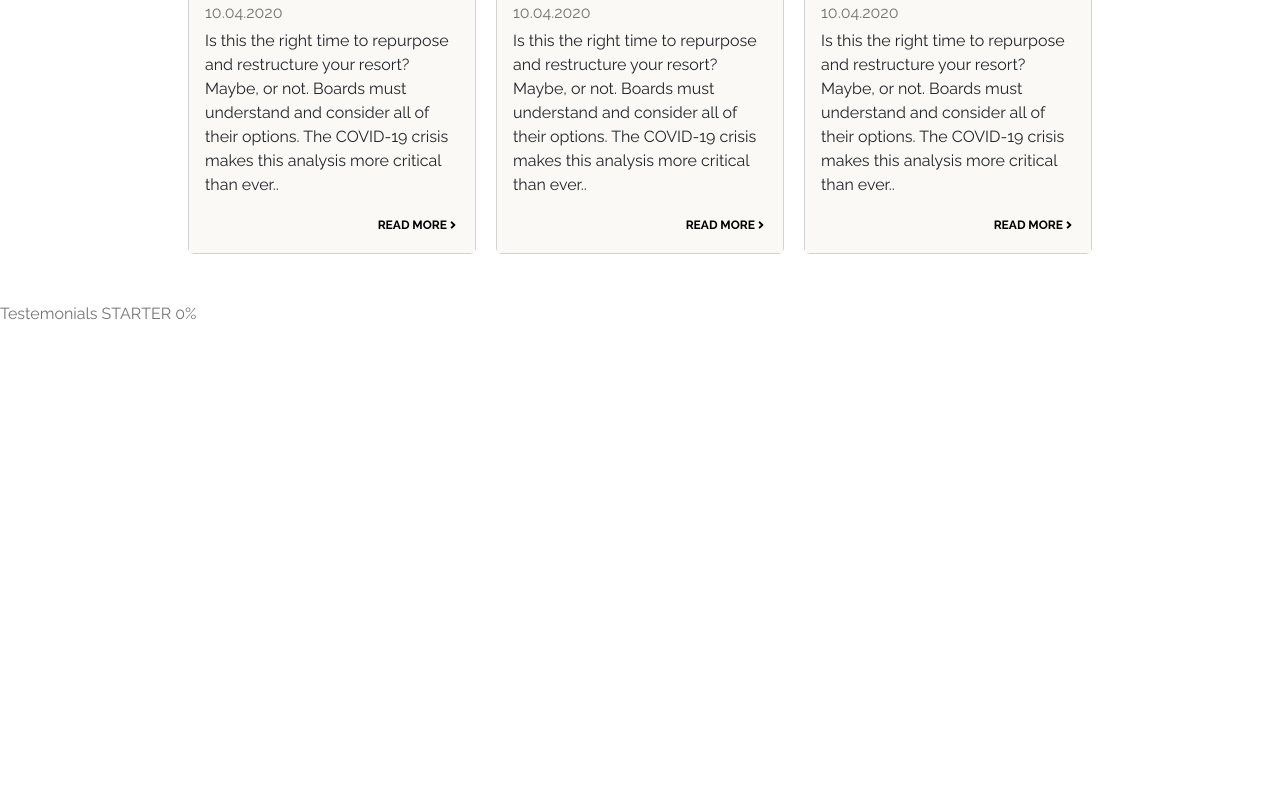
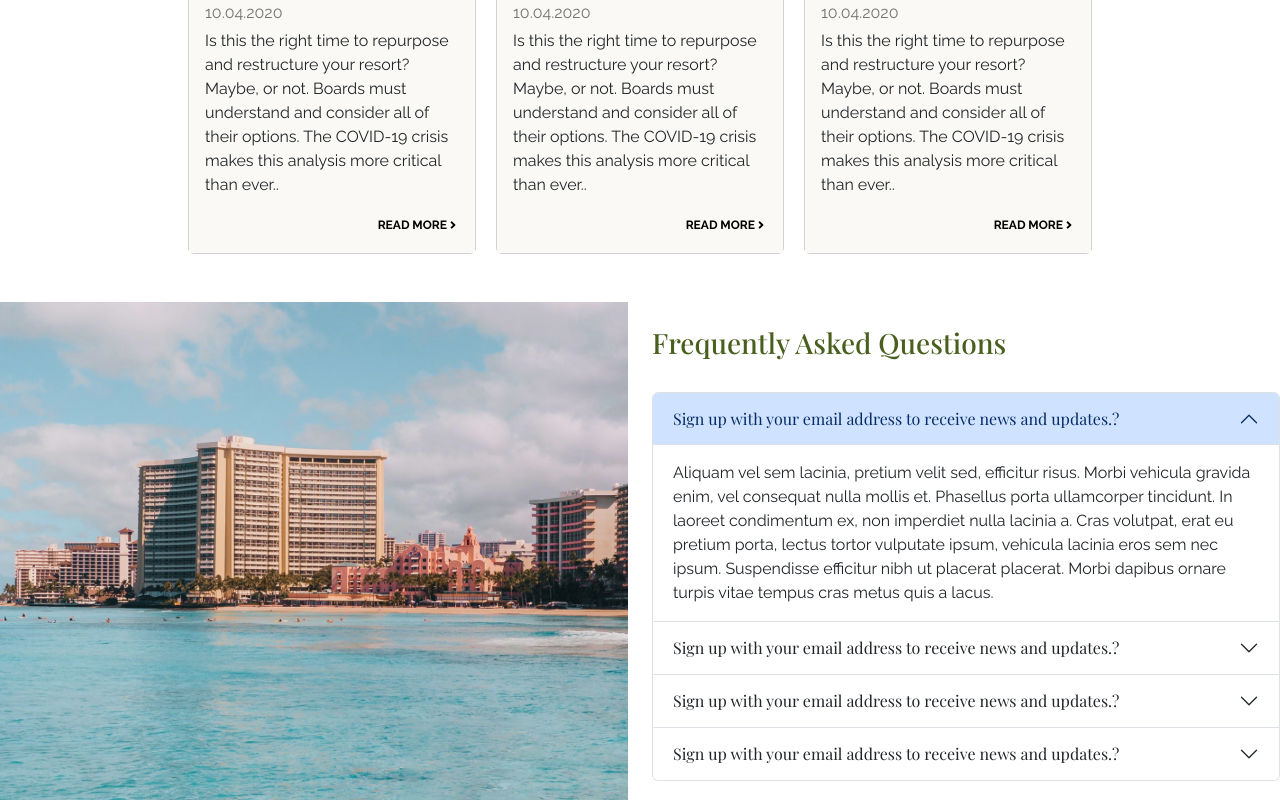
Before and after one commit to jimmyatv/myReactLemon, a React (Create React App) app: page / in a window 1280 px wide. Shown: the part 3385-4185 px from the top of the page. Before the commit the page ends 3711 px from the top, so only its background shows below. Built offline with nearby package versions, Linux system fonts and the light colour scheme.

Commit message:
Section Accordions | COMPLETED

```diff
--- a/src/App.js
+++ b/src/App.js
@@ -1,5 +1,6 @@
 import './App.css';
 import AboutUs from './components/AboutUs/AboutUs';
+import Accordions from './components/Accordions/Accordions';
 import Cards from './components/Cards/Cards';
 import Header from './components/Header/Header';
 import OurMission from './components/OurMission/OurMission';
@@ -16,7 +17,8 @@ const App = () => {
       <Success />
       <Villas />
       <Cards />
-      <Testemonials />
+      {/* <Testemonials /> */}
+      <Accordions />
     </div>
   );
 }
--- /dev/null
+++ b/src/components/Accordions/Accordions.js
@@ -0,0 +1,71 @@
+import React from 'react';
+import './Accordions.css';
+import img6 from '../../assets/img6.png'
+
+const Accordions = () => {
+
+    return (
+        <div className='accordions overflow-hidden'>
+            <div className='row'>
+                <div className='col-md-6'>
+                    <img src={img6} alt='' />
+                </div>
+                <div className='col-md-6'>
+                    <h3 className='py-4'>Frequently Asked Questions</h3>
+                    <div class="accordion" id="accordionExample">
+                        <div class="accordion-item">
+                            <h2 class="accordion-header">
+                                <button class="accordion-button" type="button" data-bs-toggle="collapse" data-bs-target="#collapseOne" aria-expanded="true" aria-controls="collapseOne">
+                                    Sign up with your email address to receive news and updates.?
+                                </button>
+                            </h2>
+                            <div id="collapseOne" class="accordion-collapse collapse show" data-bs-parent="#accordionExample">
+                                <div class="accordion-body">
+                                Aliquam vel sem lacinia, pretium velit sed, efficitur risus. Morbi vehicula gravida enim, vel consequat nulla mollis et. Phasellus porta ullamcorper tincidunt. In laoreet condimentum ex, non imperdiet nulla lacinia a. Cras volutpat, erat eu pretium porta, lectus tortor vulputate ipsum, vehicula lacinia eros sem nec ipsum. Suspendisse efficitur nibh ut placerat placerat. Morbi dapibus ornare turpis vitae tempus cras metus quis a lacus.
+                                </div>
+                            </div>
+                        </div>
+                        <div class="accordion-item">
+                            <h2 class="accordion-header">
+                                <button class="accordion-button collapsed" type="button" data-bs-toggle="collapse" data-bs-target="#collapseTwo" aria-expanded="false" aria-controls="collapseTwo">
+                                    Sign up with your email address to receive news and updates.?
+                                </button>
+                            </h2>
+                            <div id="collapseTwo" class="accordion-collapse collapse" data-bs-parent="#accordionExample">
+                                <div class="accordion-body">
+                                    <strong>This is the second item's accordion body.</strong> It is hidden by default, until the collapse plugin adds the appropriate classes that we use to style each element. These classes control the overall appearance, as well as the showing and hiding via CSS transitions. You can modify any of this with custom CSS or overriding our default variables. It's also worth noting that just about any HTML can go within the <code>.accordion-body</code>, though the transition does limit overflow.
+                                </div>
+                            </div>
+                        </div>
+                        <div class="accordion-item">
+                            <h2 class="accordion-header">
+                                <button class="accordion-button collapsed" type="button" data-bs-toggle="collapse" data-bs-target="#collapseThree" aria-expanded="false" aria-controls="collapseThree">
+                                    Sign up with your email address to receive news and updates.?
+                                </button>
+                            </h2>
+                            <div id="collapseThree" class="accordion-collapse collapse" data-bs-parent="#accordionExample">
+                                <div class="accordion-body">
+                                    <strong>This is the third item's accordion body.</strong> It is hidden by default, until the collapse plugin adds the appropriate classes that we use to style each element. These classes control the overall appearance, as well as the showing and hiding via CSS transitions. You can modify any of this with custom CSS or overriding our default variables. It's also worth noting that just about any HTML can go within the <code>.accordion-body</code>, though the transition does limit overflow.
+                                </div>
+                            </div>
+                        </div>
+                        <div class="accordion-item">
+                            <h2 class="accordion-header">
+                                <button class="accordion-button collapsed" type="button" data-bs-toggle="collapse" data-bs-target="#collapseThree" aria-expanded="false" aria-controls="collapseThree">
+                                    Sign up with your email address to receive news and updates.?
+                                </button>
+                            </h2>
+                            <div id="collapseThree" class="accordion-collapse collapse" data-bs-parent="#accordionExample">
+                                <div class="accordion-body">
+                                    <strong>This is the third item's accordion body.</strong> It is hidden by default, until the collapse plugin adds the appropriate classes that we use to style each element. These classes control the overall appearance, as well as the showing and hiding via CSS transitions. You can modify any of this with custom CSS or overriding our default variables. It's also worth noting that just about any HTML can go within the <code>.accordion-body</code>, though the transition does limit overflow.
+                                </div>
+                            </div>
+                        </div>
+                    </div>
+                </div>
+            </div>
+        </div>
+    )
+};
+
+export default Accordions;
```
Also changed, not shown: src/components/Accordions/Accordions.css (added).
